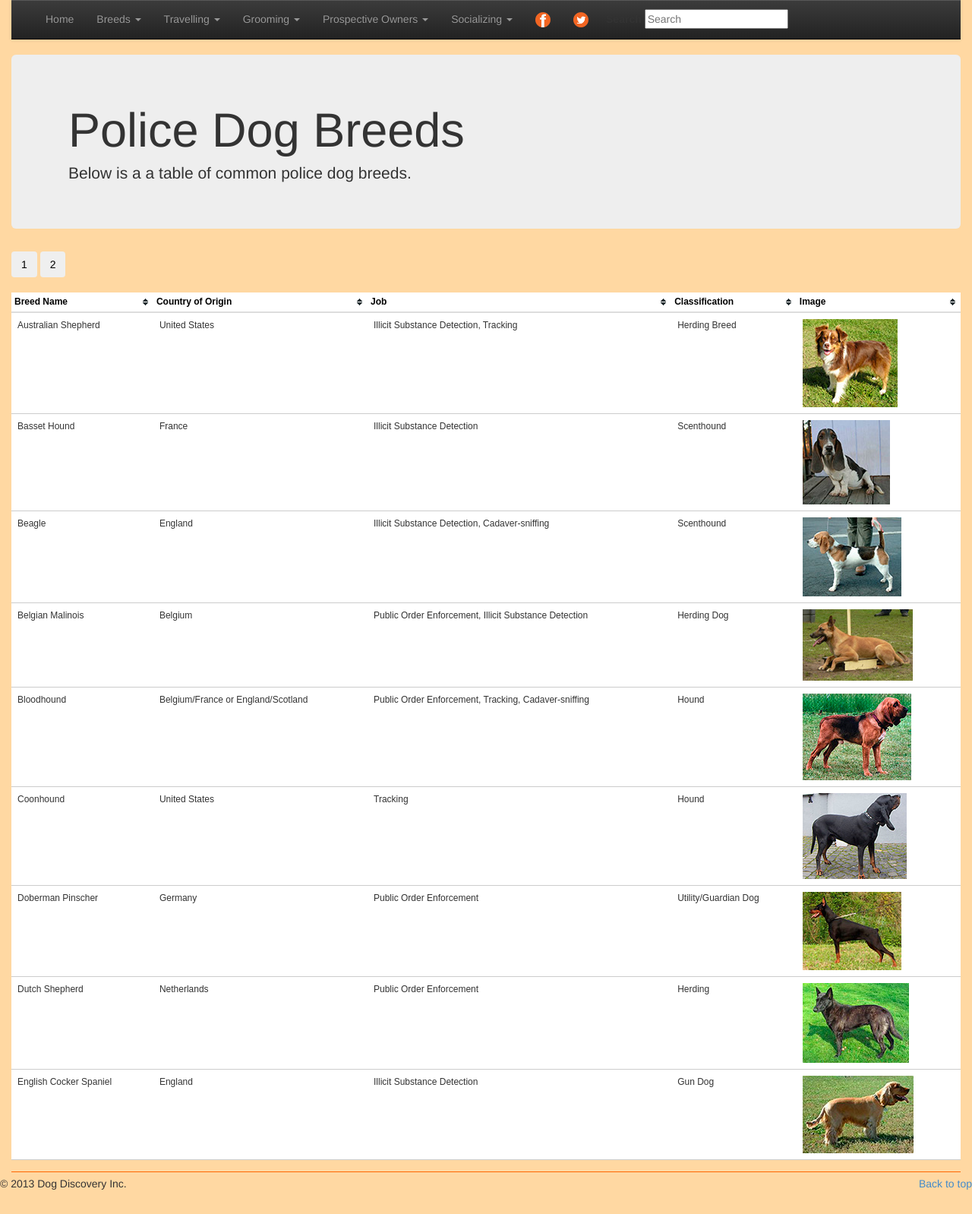
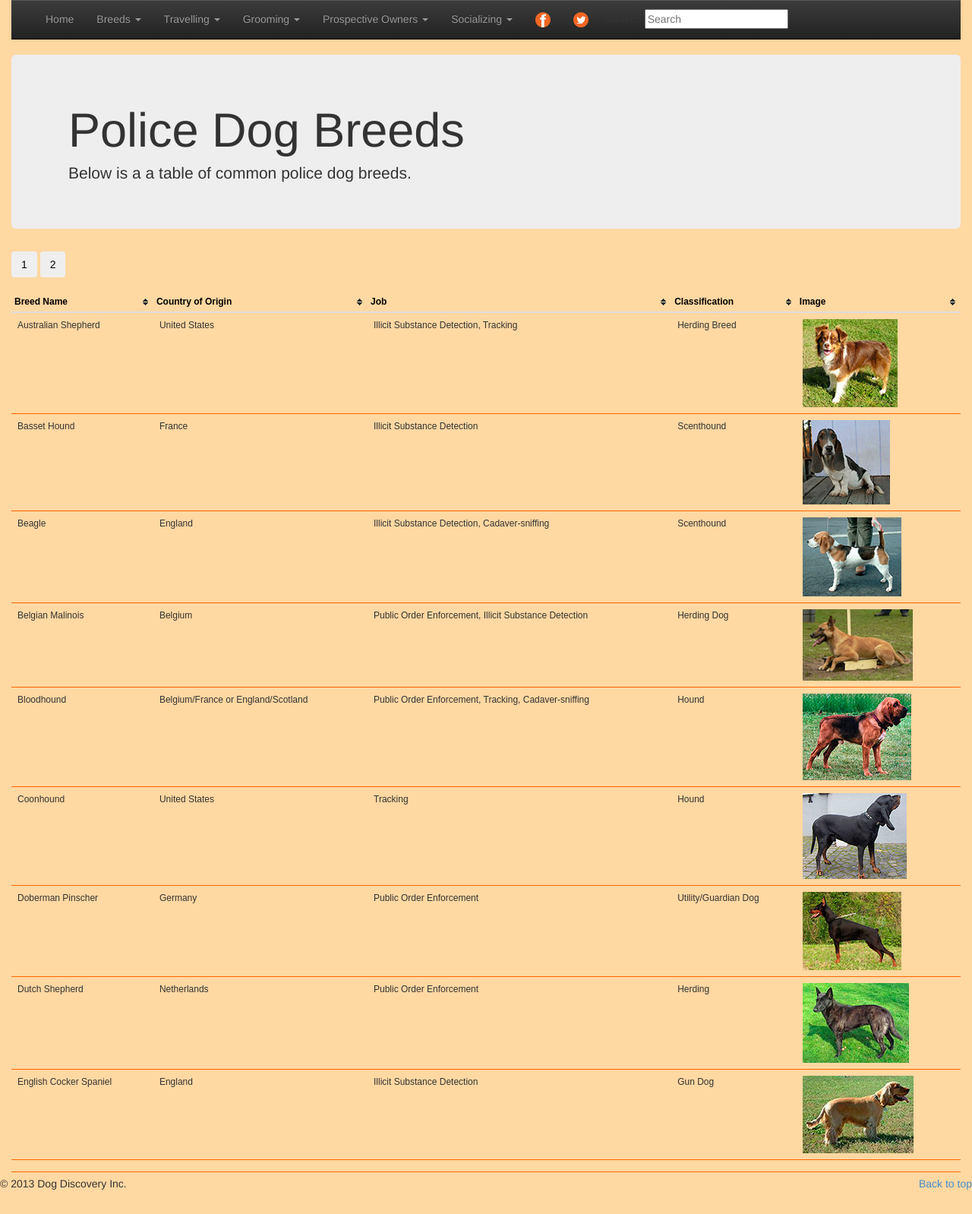
Before and after one commit to stephaniecsanky/large-data-website, a Jekyll site: the page built from breeds/police-dogs.html, in a window 1280 px wide. Shown: the whole page at 76% size. Built offline with Jekyll 4.4.1, drawn with Linux system fonts in a browser that asks for light colours; nearby versions of some CDN libraries; library files that are not in the unit come from our copies; comment, search, counter and statistics services are not loaded.

Commit message:
Edited sorting tables, all tables done.

```diff
--- a/css/theme.default.css
+++ b/css/theme.default.css
@@ -6,7 +6,6 @@ Default Theme
 	width: 100%;
 	font: 12px/18px Arial, Sans-serif;
 	color: #333;
-	background-color: #fff;
 	border-spacing: 0;
 	margin: 10px 0 15px;
 	text-align: left;
@@ -17,9 +16,8 @@ Default Theme
 .tablesorter-default thead td {
 	font: bold 12px/18px Arial, Sans-serif;
 	color: #000;
-	background-color: #fff;
 	border-collapse: collapse;
-	border-bottom: #ccc 2px solid;
+	border-bottom: #F60 2px solid;
 	padding: 0;
 }
 .tablesorter-default tfoot th,
@@ -62,8 +60,7 @@ Default Theme
 
 /* tbody */
 .tablesorter-default td {
-	background-color: #fff;
-	border-bottom: #ccc 1px solid;
+	border-bottom: #F60 1px solid;
 	padding: 4px;
 	vertical-align: top;
 }
@@ -72,7 +69,6 @@ Default Theme
 .tablesorter-default tbody > tr:hover > td,
 .tablesorter-default tbody > tr.even:hover > td,
 .tablesorter-default tbody > tr.odd:hover > td {
-	background: #fff;
 	color: #000;
 }
 
@@ -123,7 +119,7 @@ caption {
 /* filter widget */
 .tablesorter-default .tablesorter-filter-row td {
 	background: #eee;
-	border-bottom: #ccc 1px solid;
+	border-bottom: #F60 1px solid;
 	line-height: normal;
 	text-align: center; /* center the input */
 	-webkit-transition: line-height 0.1s ease;
@@ -164,8 +160,7 @@ caption {
 	height: auto;
 	margin: 4px;
 	padding: 4px;
-	background-color: #fff;
-	border: 1px solid #bbb;
+	border: 1px solid #F60;
 	color: #333;
 	-webkit-box-sizing: border-box;
 	-moz-box-sizing: border-box;
```
